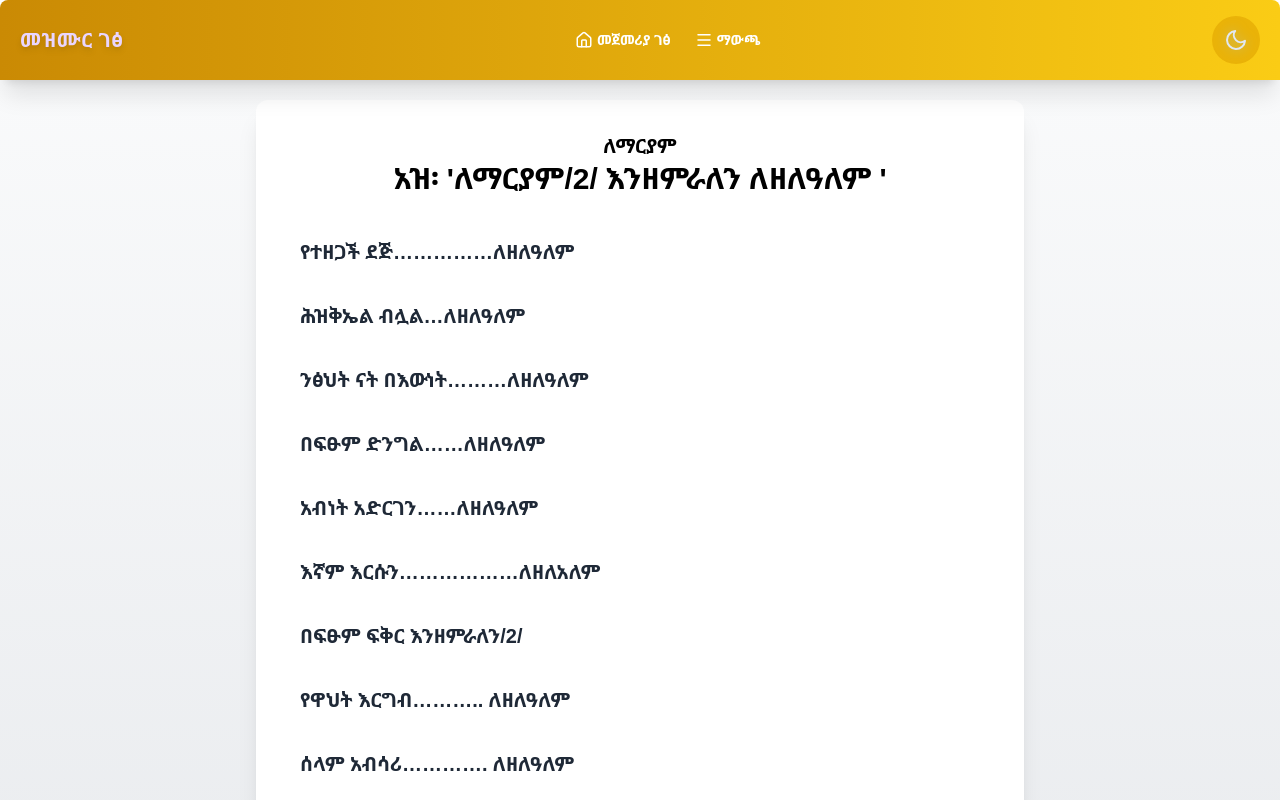
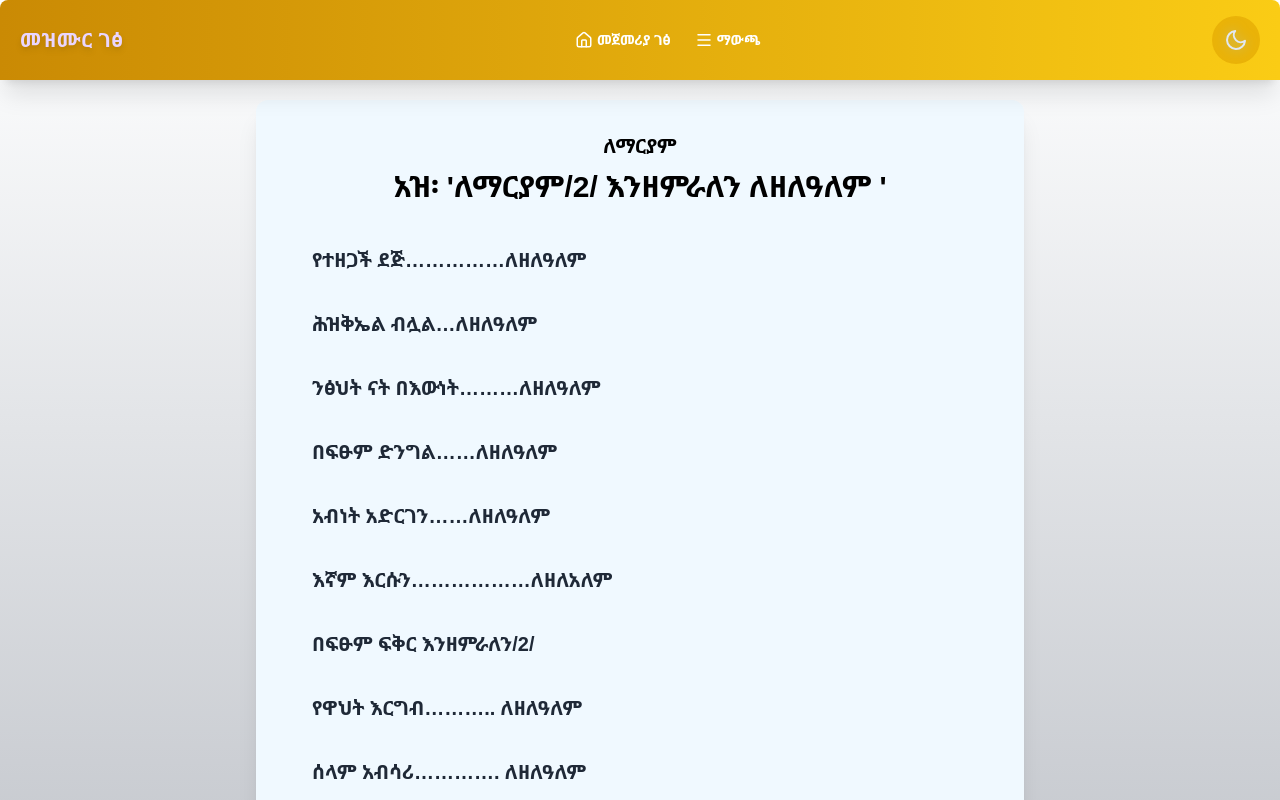
Before and after one commit to Hellobisrat/Debremenkirat, a React (Create React App) app: page /yemebetachinmezmur1 in a window 1280 px wide. Shown: the top 800 px of the page. Built offline with nearby package versions, Linux system fonts and the light colour scheme.

Commit message:
page bg color changed

```diff
--- a/src/components/PrayerPage.jsx
+++ b/src/components/PrayerPage.jsx
@@ -10,16 +10,16 @@ import { FaYoutube } from "react-icons/fa";
 export default function PrayerPage({ title, subtitle, sections,link }) {
   return (
     <div className="min-h-screen
-      bg-gradient-to-b from-gray-50 to-gray-300
+      bg-gradient-to-b from-gray-50 to-gray-500
       dark:from-gray-900 dark:to-gray-800
-      py-5 px-4 transition-colors duration-300">
+      py-5 px-2 transition-colors duration-300 ">
 
       <div className="max-w-3xl mx-auto
-        bg-white dark:bg-gray-800
+        bg-sky-50 dark:bg-gray-800
         shadow-xl rounded-xl p-8
         animate-fadeIn transition-colors duration-300">
 
-        <h1 className="text-center text-xl font-bold dark:text-gray-100">
+        <h1 className="text-center text-xl font-bold dark:text-gray-100 mb-2">
           {title}
         </h1>
 
@@ -31,7 +31,7 @@ export default function PrayerPage({ title, subtitle, sections,link }) {
 
         <div className="space-y-6 text-xl font-semibold leading-10
           text-gray-800 dark:text-gray-200
-          p-2 md:p-3 transition-colors duration-300 mx-auto">
+          p-2 md:p-3 md:px-6 transition-colors duration-300 mx-auto">
 
           {sections.map((section, index) => (
             <p
```
